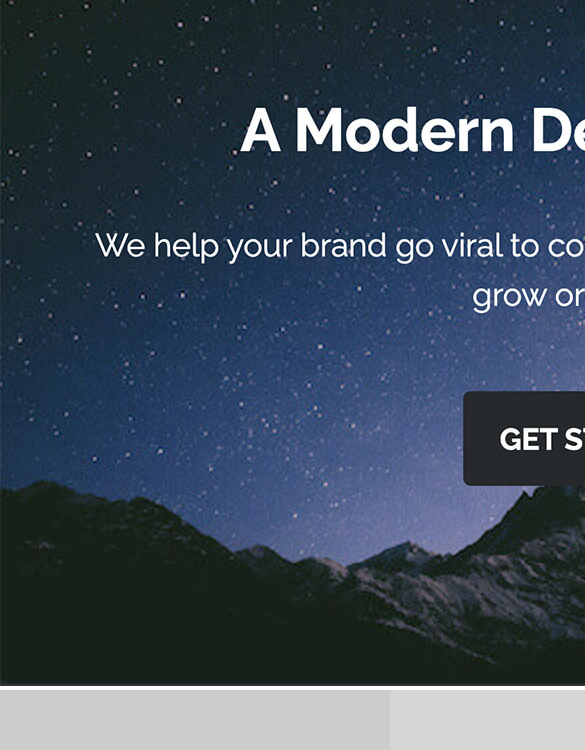
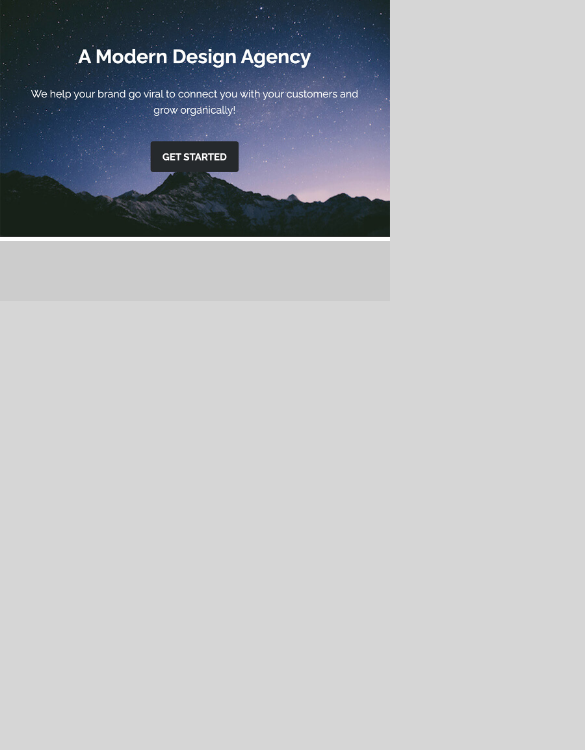
Before and after one commit to leah-choco/First-Email-Template, a plain HTML site: page index.html in a window 390 px wide. Shown: the part 141-891 px from the top of the page, 585 px wide, since content can reach past the window. After the commit the page ends 844 px from the top, so only its background shows below. Drawn offline with Linux system fonts and the light colour scheme.

Commit message:
Completed adding the banner and making it responsive

```diff
--- a/index.html
+++ b/index.html
@@ -54,7 +54,7 @@
 <!-- Banner image -->
             <tr>
                 <td>
-                    <a href=""><img src="./assets/banner.jpg" alt=""></a>
+                    <a href=""><img src="./assets/banner.jpg" alt="banner" width="600" style="max-width:100%;"></a>
                 </td>
             </tr>
 
```
